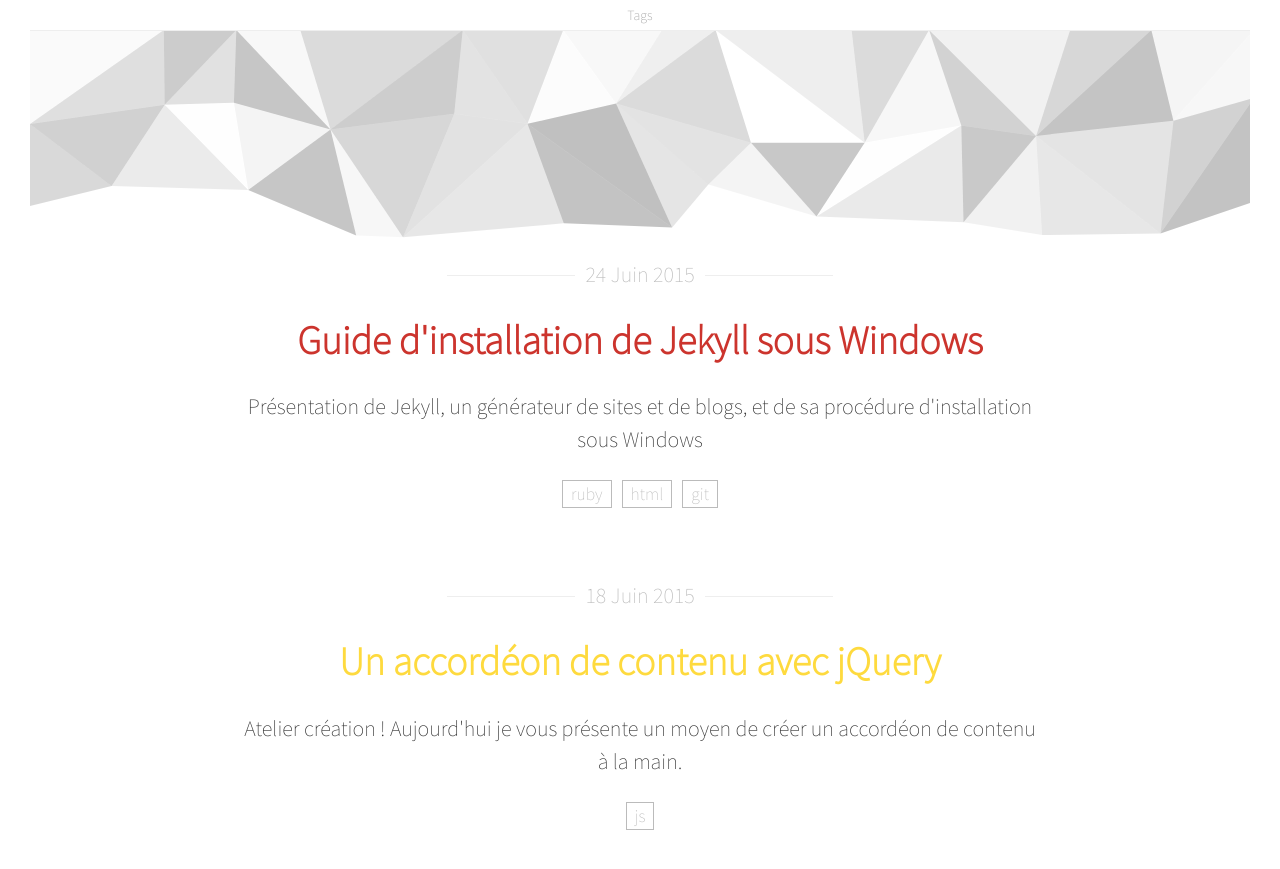
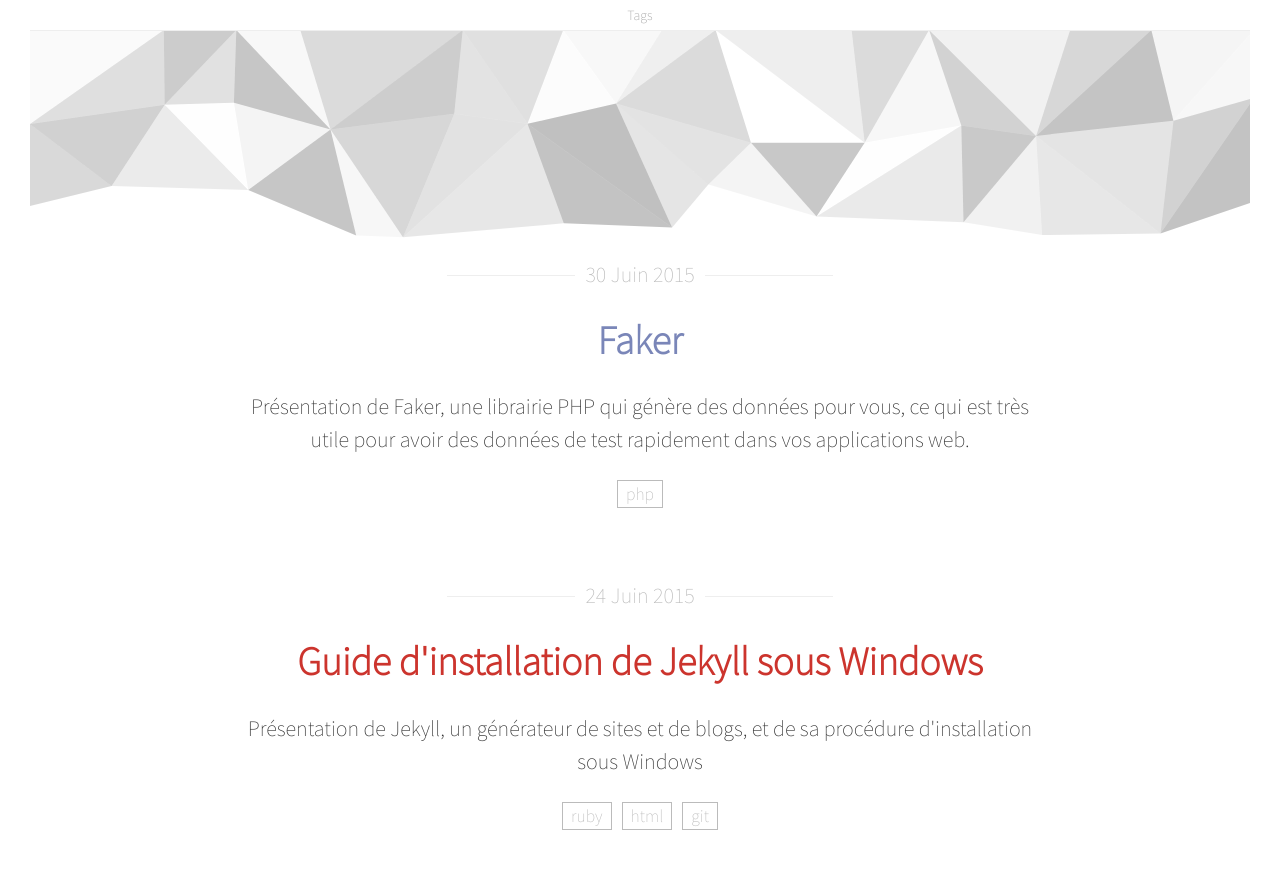
Before and after one commit to zessx/blog, a Jekyll site: the page built from index.html, in a window 1280 px wide and 900 px high, scrolled down 692 px. Shown: the top 869 px of the window. Built offline with Jekyll 4.4.1, drawn with Linux system fonts in a browser that asks for light colours; some of the changed text lies outside the part shown.

Commit message:
:speech_balloon: Publish

```diff
--- a/_drafts/faker.md
+++ b/_posts/2015-06-30-faker.md
@@ -1,7 +1,7 @@
 ---
 layout: post
 title:  "Faker"
-date:   2015-01-01
+date:   2015-06-30
 tags:
 - php
 description: >
```
